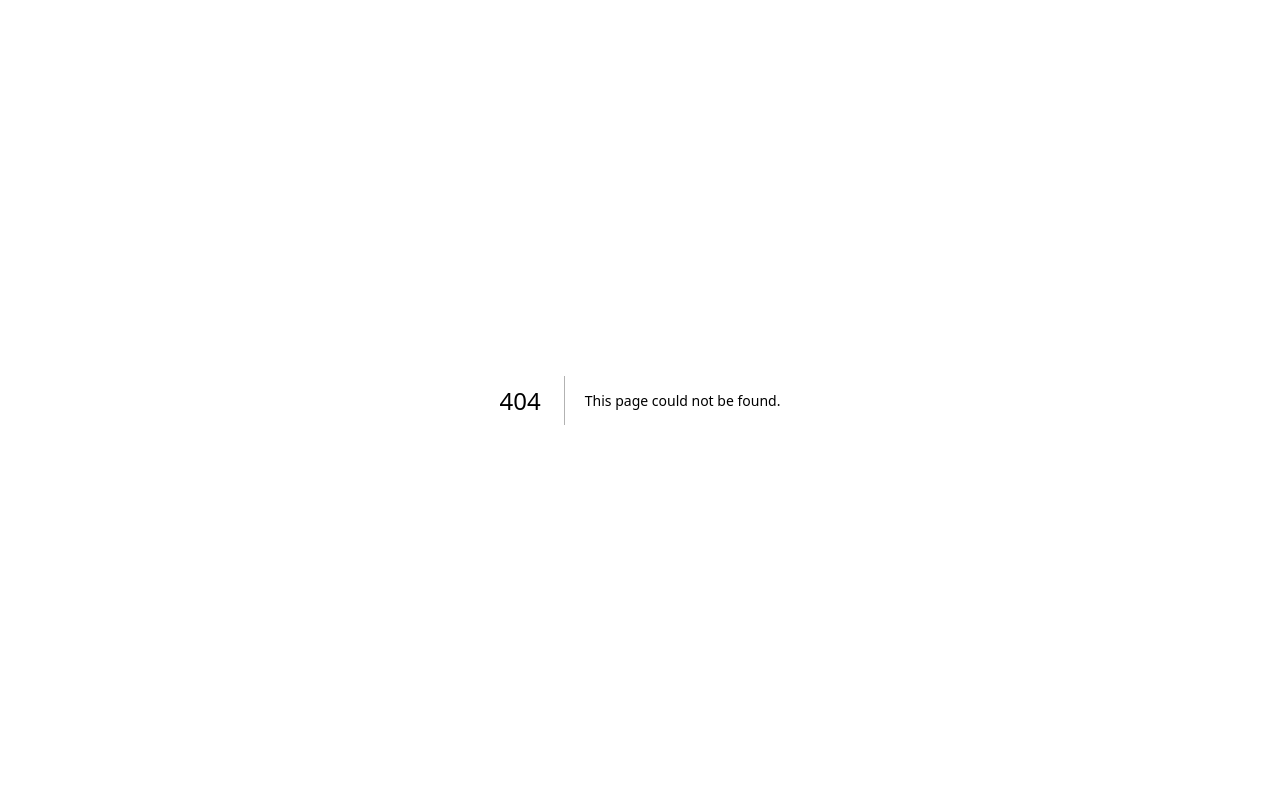
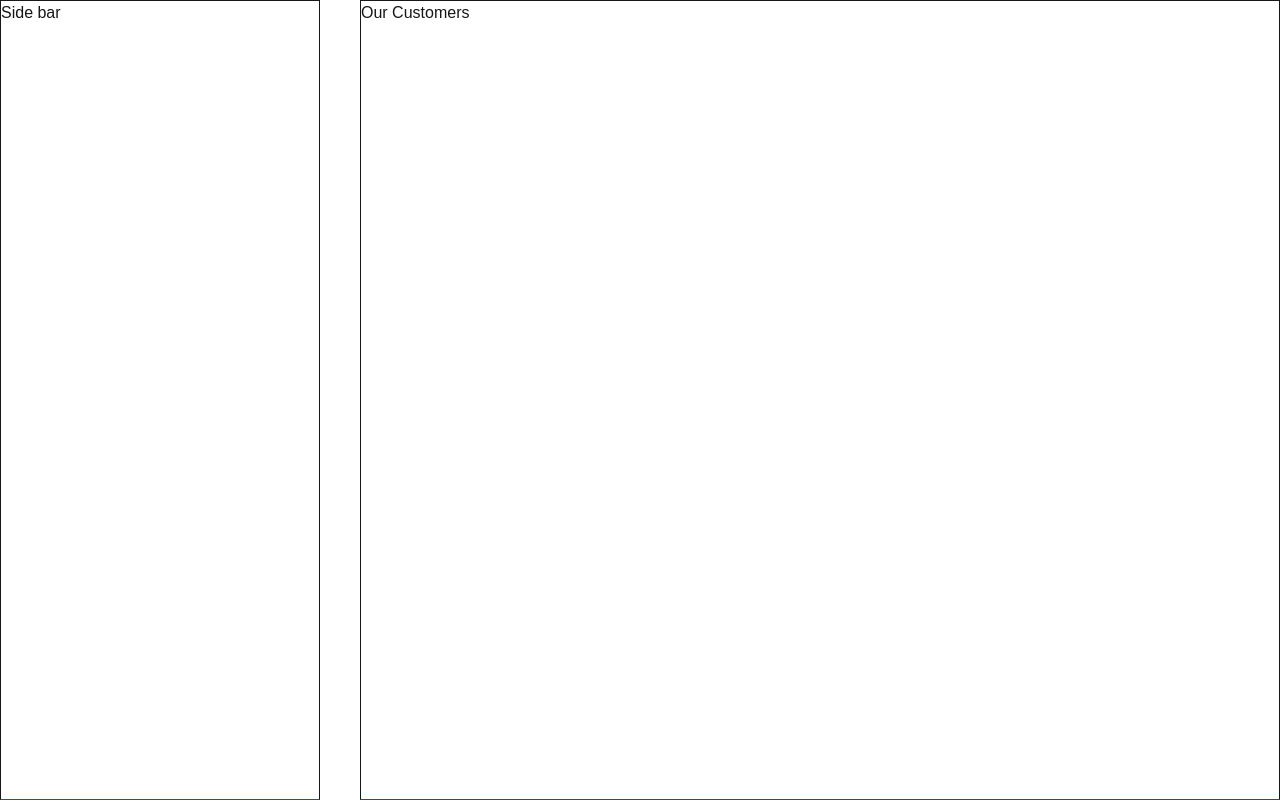
Before and after one commit to ramohin1236/dive-into-nextjs, a Next.js app: page /about/customers in a window 1280 px wide. Before the commit this address had no page. Built offline with nearby package versions, Linux system fonts and the light colour scheme.

Commit message:
layout added

```diff
--- /dev/null
+++ b/src/app/about/client/page.jsx
@@ -0,0 +1,11 @@
+import React from 'react'
+
+const page = () => {
+  return (
+    <div>
+      <h1>Our Clients</h1>
+    </div>
+  )
+}
+
+export default page
--- /dev/null
+++ b/src/app/about/customers/page.jsx
@@ -0,0 +1,11 @@
+import React from 'react'
+
+const page = () => {
+  return (
+    <div>
+        <h1>Our Customers</h1>
+    </div>
+  )
+}
+
+export default page
--- /dev/null
+++ b/src/app/about/layout.jsx
@@ -0,0 +1,12 @@
+import React from "react";
+
+const aboutLayout = ({ children }) => {
+  return (
+    <div className="flex h-screen gap-10 ">
+      <div className="w-1/4 border border-b-blue-700"><h1>Side bar</h1></div>
+      <div className="flex-1 border border-b-red-600">{children}</div>
+    </div>
+  );
+};
+
+export default aboutLayout;
```
